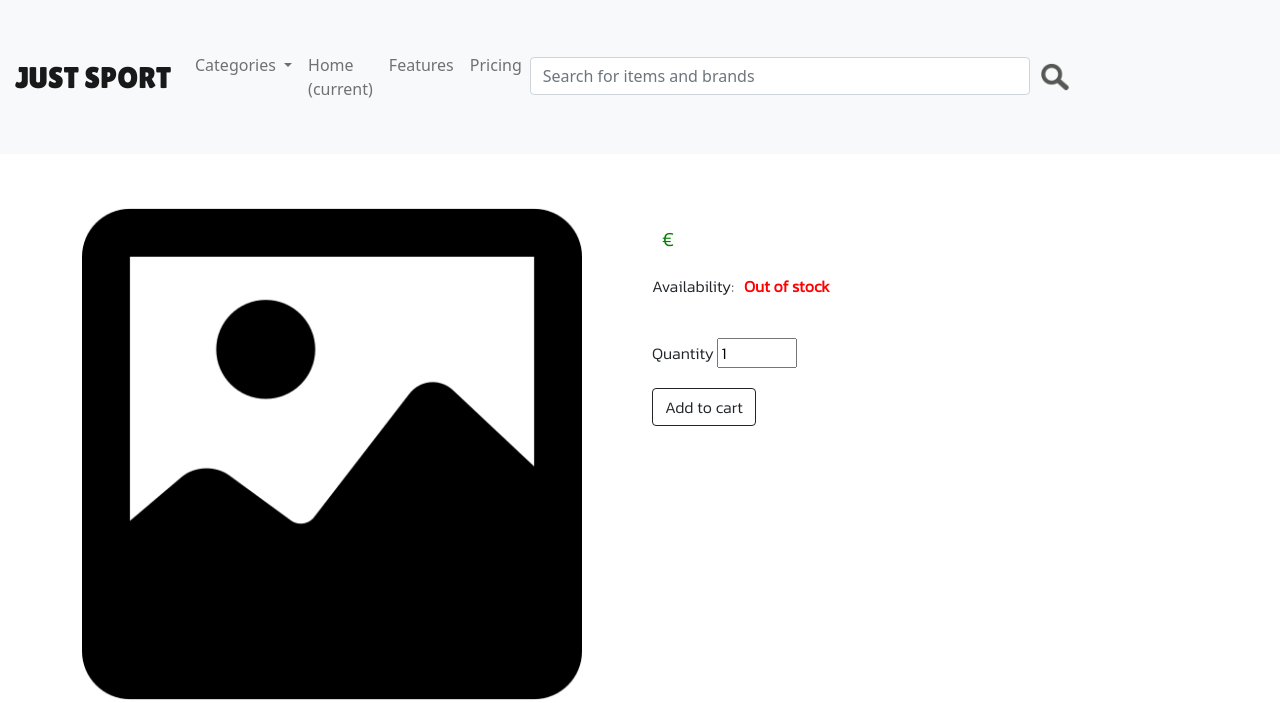
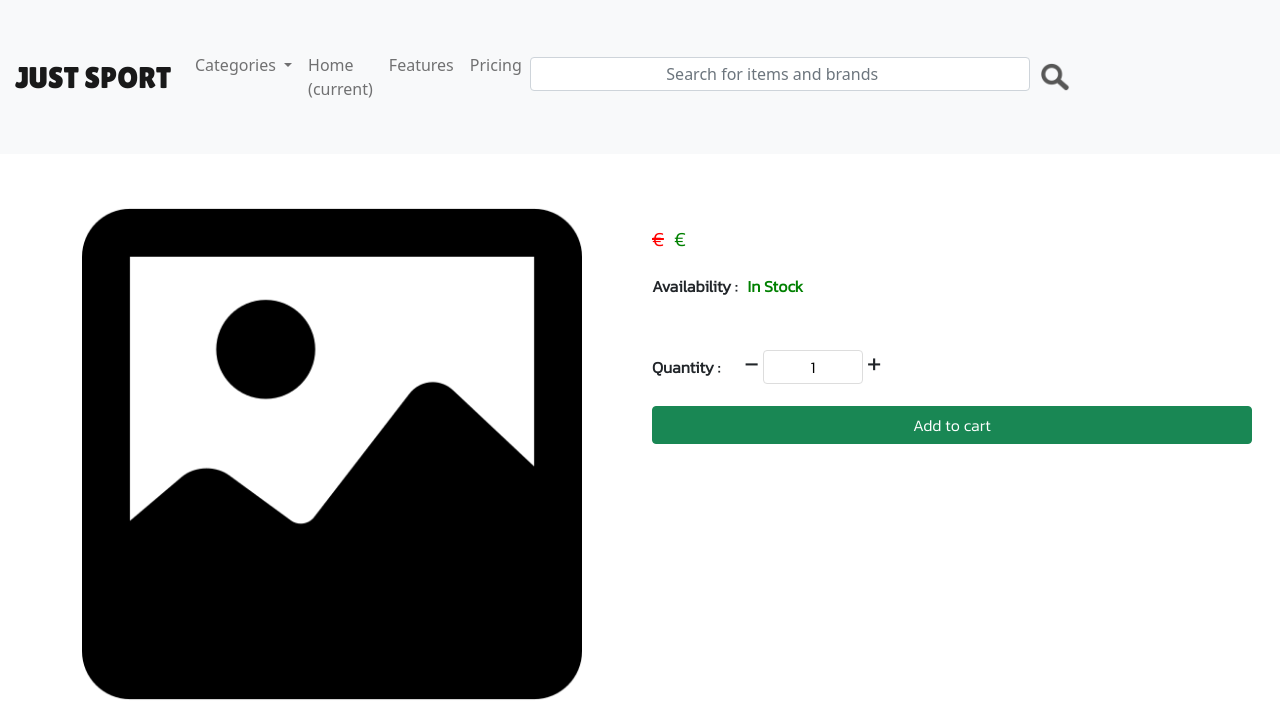
Before and after one commit to ilyagusevs/OnlineStore, a Laravel app: template resources/views/product.blade.php in a window 1280 px wide. Shown: the top 703 px of the page. Run offline with Laravel 8, Linux system fonts and the light colour scheme; the template is opened without the code that fills it, so the values that code supplies are empty.

Commit message:
Modified product page

```diff
--- a/public/css/product.css
+++ b/public/css/product.css
@@ -35,6 +35,17 @@
     display: flex;
 }
 
+.instock, .outofstock {
+    margin-bottom: 20px;
+    margin-left: 10px;
+    font-weight: bold;
+    text-decoration: none;
+}
+
+.availability {
+    font-weight: bold;
+}
+
 .in_stock_container span{
     margin-left: 10px;
     font-weight: bold;
@@ -67,3 +78,35 @@
 .details_image_thumbnail.active {
     border: 1px solid black;
 }
+
+.btn {
+    width: 600px;
+}
+
+span {
+    cursor: pointer;
+}
+
+.number {
+    display: inline-block;
+    vertical-align: middle;
+    text-align: center;
+}
+
+.minus{
+    font-size: 32px;
+    margin-left: 20px;
+}
+
+.plus {
+    font-size: 32px;
+
+}
+input{
+    height: 34px;
+    width: 100px;
+    text-align: center;
+    font-size: 26px;
+    border:1px solid #ddd;
+    border-radius:4px;
+}
--- a/public/js/product.js
+++ b/public/js/product.js
@@ -1,268 +1,31 @@
-/* JS Document */
+(function(){
+	const currentImage = document.querySelector('#currentImage');
+	const images = document.querySelectorAll('.details_image_thumbnail');
 
-/******************************
-[Table of Contents]
-1. Vars and Inits
-2. Set Header
-3. Init Search
-4. Init Menu
-5. Init Image
-6. Init Quantity
-7. Init Isotope
-******************************/
+	images.forEach((element) => element.addEventListener('click', thumbnailClick));
 
-$(document).ready(function()
-{
-	"use strict";
+	function thumbnailClick(e) {
+		currentImage.src = this.querySelector('img').src;
 
-	/*
-	1. Vars and Inits
-	*/
-
-	var header = $('.header');
-	var hambActive = false;
-	var menuActive = false;
-
-	setHeader();
-
-	$(window).on('resize', function()
-	{
-		setHeader();
-	});
-
-	$(document).on('scroll', function()
-	{
-		setHeader();
-	});
-
-	initSearch();
-	initMenu();
-	initImage();
-	initQuantity();
-	initIsotope();
-
-	/*
-	2. Set Header
-	*/
-
-	function setHeader()
-	{
-		if($(window).scrollTop() > 100)
-		{
-			header.addClass('scrolled');
-		}
-		else
-		{
-			header.removeClass('scrolled');
-		}
+		images.forEach((element) => element.classList.remove('active'));
+		this.classList.add('active');
 	}
 
-	/*
-	3. Init Search
-	*/
+})();
 
-	function initSearch()
-	{
-		if($('.search').length && $('.search_panel').length)
-		{
-			var search = $('.search');
-			var panel = $('.search_panel');
-
-			search.on('click', function()
-			{
-				panel.toggleClass('active');
-			});
-		}
-	}
-
-	/*
-	4. Init Menu
-	*/
-
-	function initMenu()
-	{
-		if($('.hamburger').length)
-		{
-			var hamb = $('.hamburger');
-
-			hamb.on('click', function(event)
-			{
-				event.stopPropagation();
-
-				if(!menuActive)
-				{
-					openMenu();
-
-					$(document).one('click', function cls(e)
-					{
-						if($(e.target).hasClass('menu_mm'))
-						{
-							$(document).one('click', cls);
-						}
-						else
-						{
-							closeMenu();
-						}
-					});
-				}
-				else
-				{
-					$('.menu').removeClass('active');
-					menuActive = false;
-				}
-			});
-
-			//Handle page menu
-			if($('.page_menu_item').length)
-			{
-				var items = $('.page_menu_item');
-				items.each(function()
-				{
-					var item = $(this);
-
-					item.on('click', function(evt)
-					{
-						if(item.hasClass('has-children'))
-						{
-							evt.preventDefault();
-							evt.stopPropagation();
-							var subItem = item.find('> ul');
-						    if(subItem.hasClass('active'))
-						    {
-						    	subItem.toggleClass('active');
-								TweenMax.to(subItem, 0.3, {height:0});
-						    }
-						    else
-						    {
-						    	subItem.toggleClass('active');
-						    	TweenMax.set(subItem, {height:"auto"});
-								TweenMax.from(subItem, 0.3, {height:0});
-						    }
-						}
-						else
-						{
-							evt.stopPropagation();
-						}
-					});
-				});
-			}
-		}
-	}
-
-	function openMenu()
-	{
-		var fs = $('.menu');
-		fs.addClass('active');
-		hambActive = true;
-		menuActive = true;
-	}
-
-	function closeMenu()
-	{
-		var fs = $('.menu');
-		fs.removeClass('active');
-		hambActive = false;
-		menuActive = false;
-	}
-
-	/*
-	5. Init Image
-	*/
-
-	function initImage()
-	{
-		var images = $('.details_image_thumbnail');
-		var selected = $('.details_image_large img');
-
-		images.each(function()
-		{
-			var image = $(this);
-			image.on('click', function()
-			{
-				var imagePath = new String(image.data('image'));
-				selected.attr('src', imagePath);
-				images.removeClass('active');
-				image.addClass('active');
-			});
-		});
-	}
-
-	/*
-	6. Init Quantity
-	*/
-
-	function initQuantity()
-	{
-		// Handle product quantity input
-		if($('.product_quantity').length)
-		{
-			var input = $('#quantity_input');
-			var incButton = $('#quantity_inc_button');
-			var decButton = $('#quantity_dec_button');
-
-			var originalVal;
-			var endVal;
-
-			incButton.on('click', function()
-			{
-				originalVal = input.val();
-				endVal = parseFloat(originalVal) + 1;
-				input.val(endVal);
-			});
-
-			decButton.on('click', function()
-			{
-				originalVal = input.val();
-				if(originalVal > 1)
-				{
-					endVal = parseFloat(originalVal) - 1;
-					input.val(endVal);
-				}
-			});
-		}
-	}
-
-	/*
-	7. Init Isotope
-	*/
-
-	function initIsotope()
-	{
-		var sortingButtons = $('.product_sorting_btn');
-		var sortNums = $('.num_sorting_btn');
-
-		if($('.product_grid').length)
-		{
-			var grid = $('.product_grid').isotope({
-				itemSelector: '.product',
-				layoutMode: 'fitRows',
-				fitRows:
-				{
-					gutter: 30
-				},
-	            getSortData:
-	            {
-	            	price: function(itemElement)
-	            	{
-	            		var priceEle = $(itemElement).find('.product_price').text().replace( '$', '' );
-	            		return parseFloat(priceEle);
-	            	},
-	            	name: '.product_name',
-	            	stars: function(itemElement)
-	            	{
-	            		var starsEle = $(itemElement).find('.rating');
-	            		var stars = starsEle.attr("data-rating");
-	            		return stars;
-	            	}
-	            },
-	            animationOptions:
-	            {
-	                duration: 750,
-	                easing: 'linear',
-	                queue: false
-	            }
-	        });
-		}
-	}
-
+$(document).ready(function() {
+	$('.minus').click(function () {
+		var $input = $(this).parent().find('input');
+		var count = parseInt($input.val()) - 1;
+		count = count < 1 ? 1 : count;
+		$input.val(count);
+		$input.change();
+		return false;
+	});
+	$('.plus').click(function () {
+		var $input = $(this).parent().find('input');
+		$input.val(parseInt($input.val()) + 1);
+		$input.change();
+		return false;
+	});
 });
--- a/resources/views/product.blade.php
+++ b/resources/views/product.blade.php
@@ -3,22 +3,7 @@
 @section('title', 'JUST SPORT')
 
 @section('custom_js')
-    <script>
-    (function(){
-        const currentImage = document.querySelector('#currentImage');
-        const images = document.querySelectorAll('.details_image_thumbnail');
-
-        images.forEach((element) => element.addEventListener('click', thumbnailClick));
-
-        function thumbnailClick(e) {
-            currentImage.src = this.querySelector('img').src;
-
-            images.forEach((element) => element.classList.remove('active'));
-            this.classList.add('active');
-        }
-
-    })();
-    </script>
+    <script src="/js/product.js"></script>
 @endsection
 
 @section('content')
@@ -75,11 +60,11 @@
                         </div>
                         <!-- In Stock -->
                         <div class="in_stock_container">
-                            <div class="availability">Availability:</div>
+                            <div class="availability">Availability : </div>
                                 @if($item->in_stock)
-                                    <span style="color: green">In Stock</span>
+                                    <a class="instock" style="color: green">In Stock</a>
                                 @else
-                                    <span style="color: red">Out of stock</span>
+                                    <a class="outofstock" style="color: red">Out of stock</a>
                                 @endif
                         </div>
                         <div class="details_text">
@@ -87,12 +72,18 @@
                         </div>
 
                         <!-- Product Quantity -->
-                        <div class="product_quantity_container">
-                            <div class="product_quantity clearfix">
-                                <span>Quantity</span>
-                                <input style="width: 80px;" id="quantity_input" type="text" pattern="[0-9]*" value="1">
+                        <div class="number">
+                            <a style="font-weight: bold;">Quantity : </a>
+                            <span class="minus">-</span>
+                            <input type="text" value="1"/>
+                            <span class="plus">+</span>
                         </div>
-                        <button style="margin-top: 20px;" type="button" class="btn btn-outline-dark">Add to cart</button>
+                        </div>
+                        @if($item->in_stock)
+                            <button style="margin-top: 20px;" type="button" class="btn btn-success">Add to cart</button>
+                        @else
+                            <button style="margin-top: 20px;" type="button" class="btn btn-success" disabled>Add to cart</button>
+                        @endif
                     </div>
                 </div>
             </div>
```
